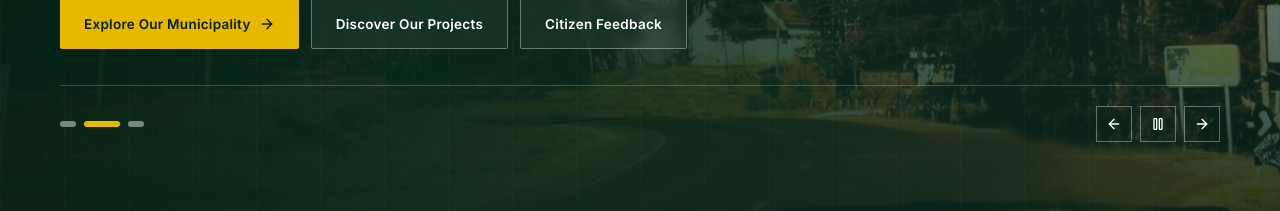
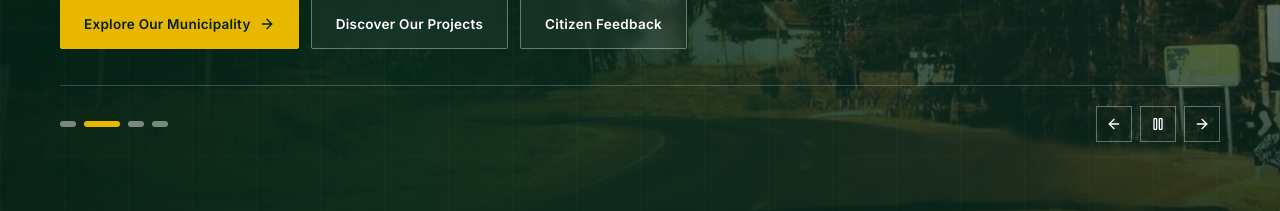
Before and after one commit to kikie254/municp, a Next.js app: page / in a window 1280 px wide. Shown: the part 920-1131 px from the top of the page. Built offline with nearby package versions, Linux system fonts and the light colour scheme; no server answers.

Commit message:
Add supplied Rimoi elephant photograph to homepage slideshow

```diff
--- a/components/HeroSlideshow.tsx
+++ b/components/HeroSlideshow.tsx
@@ -27,6 +27,11 @@ const slides = [
     src: "/images/highlands.jpg",
     alt: "Highland landscape",
     label: "Our Highland Setting",
+  },
+  {
+    src: "/images/1733467649360.jpg",
+    alt: "A herd of elephants walking along a sandy track through woodland at Rimoi Game Reserve",
+    label: "Rimoi Game Reserve",
   },
 ];
 
```
